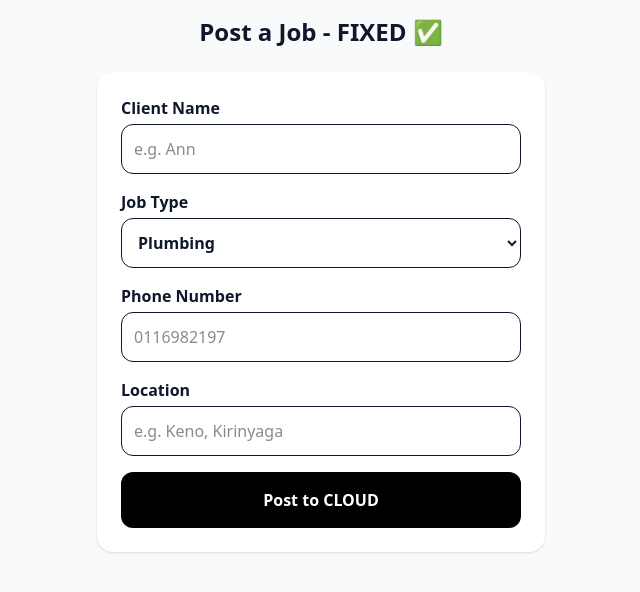
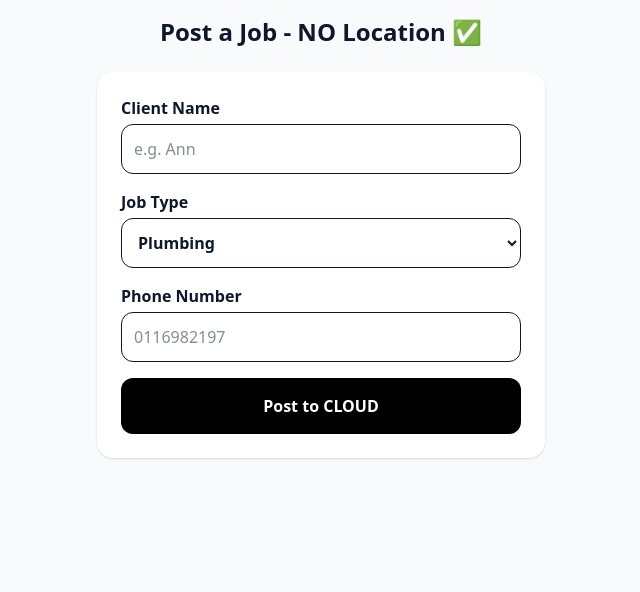
Before and after one commit to njoguemmanuel04-lgtm/taskmate, a Next.js app: page /post in a window 1280 px wide. Shown: the top 592 px of the page, without its empty margins (319-959 px from the left). Built offline with nearby package versions, Linux system fonts and the light colour scheme.

Commit message:
Update page.tsx

```diff
--- a/app/post/page.tsx
+++ b/app/post/page.tsx
@@ -17,28 +17,24 @@ export default function PostJob(){
     const clientName = f.clientName.value.trim()
     const category = f.category.value
     const phone = f.phone.value.trim()
-    const location = f.location.value.trim()
-
-    console.log({clientName, category, phone, location})
 
     const {error}=await supabase.from("jobs").insert([{
       name: clientName,
       category: category,
       phone: phone,
-      location: location
+      location: "-" // No location needed
     }])
-    if(error){ alert("CLOUD ERROR: "+error.message); setLoading(false); return }
-    alert(`✅ SAVED! Name=${clientName} Location=${location}`)
+    if(error){ alert("ERROR: "+error.message); setLoading(false); return }
+    alert(`✅ SAVED! Client=${clientName}`)
     window.location.href="/jobs"
   }
   return (
     <div className="min-h-screen bg-gray-50 p-4">
-      <h1 className="text-2xl font-bold text-center mb-6">Post a Job - FIXED ✅</h1>
+      <h1 className="text-2xl font-bold text-center mb-6">Post a Job - NO Location ✅</h1>
       <form onSubmit={handle} className="bg-white p-6 rounded-2xl shadow max-w-md mx-auto space-y-4">
         <div><label className="font-bold">Client Name</label><input name="clientName" required placeholder="e.g. Ann" className="w-full p-3 rounded-xl border mt-1" /></div>
         <div><label className="font-bold">Job Type</label><select name="category" className="w-full p-3 rounded-xl border mt-1 font-bold">{jobCats.map(c=><option key={c}>{c}</option>)}</select></div>
         <div><label className="font-bold">Phone Number</label><input name="phone" required placeholder="0116982197" className="w-full p-3 rounded-xl border mt-1" /></div>
-        <div><label className="font-bold">Location</label><input name="location" required placeholder="e.g. Keno, Kirinyaga" className="w-full p-3 rounded-xl border mt-1" /></div>
         <button className="w-full bg-black text-white p-4 rounded-xl font-bold">{loading?"Saving...":"Post to CLOUD"}</button>
       </form>
     </div>
```
